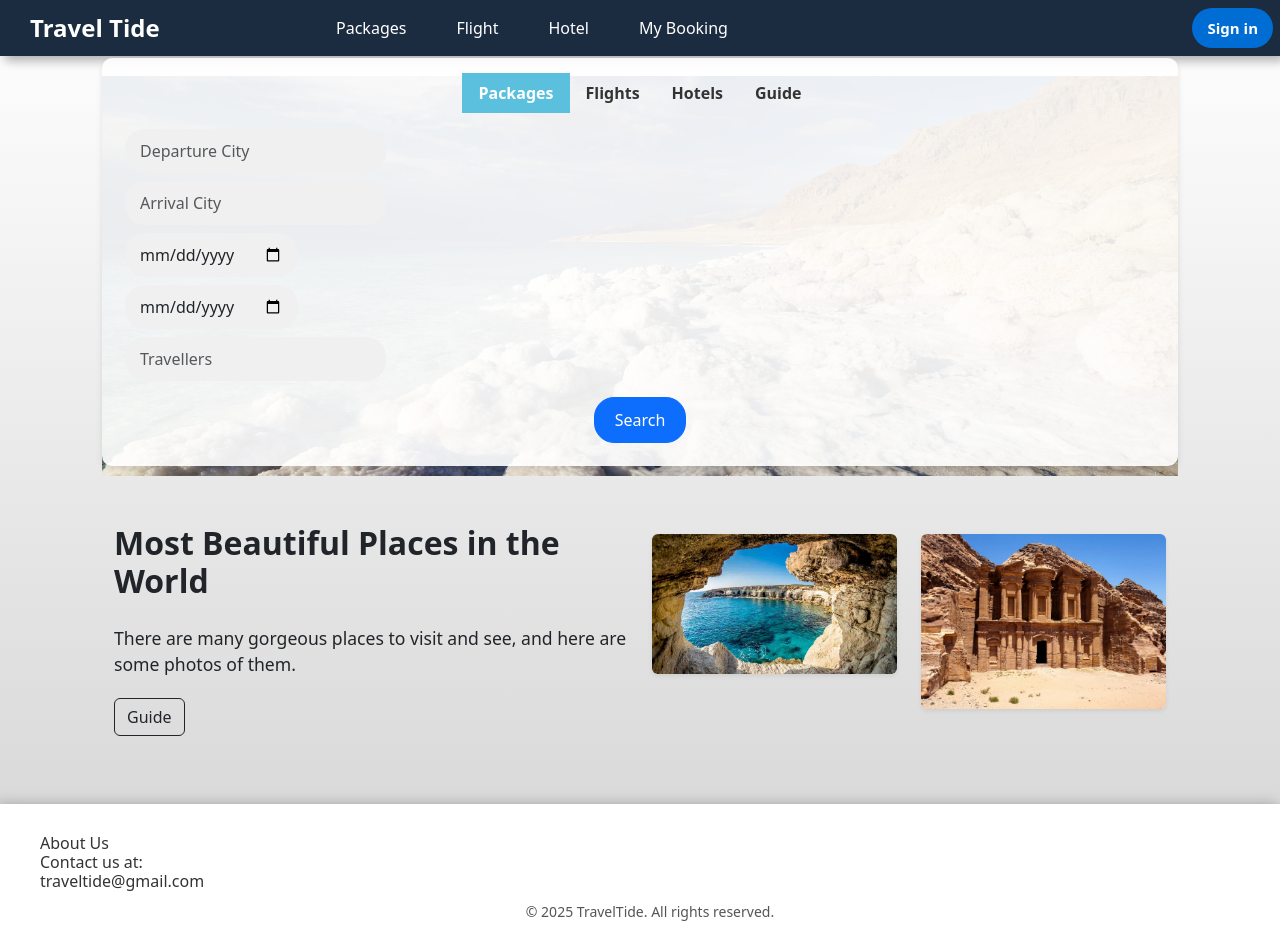
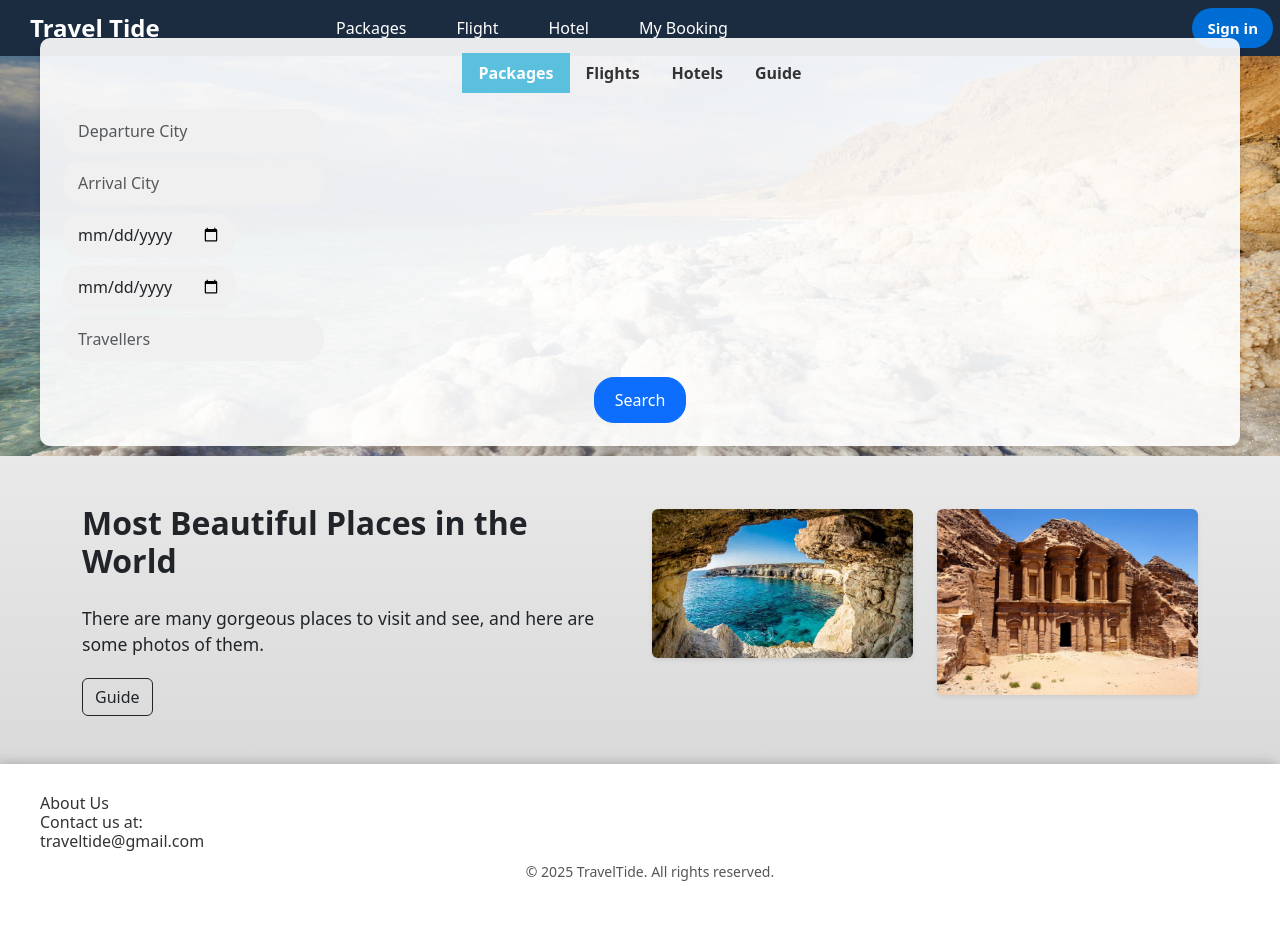
Before and after one commit to omar-alkhader/Travel-Tide, a React (Create React App) app in the folder FrontEnd/: page / in a window 1280 px wide. After the commit the page ends 902 px from the top, so only its background shows below. Built offline with nearby package versions, Linux system fonts and the light colour scheme.

Commit message:
Update Layout.js

```diff
--- a/FrontEnd/src/components/Layout.js
+++ b/FrontEnd/src/components/Layout.js
@@ -7,10 +7,8 @@ const Layout = () => {
   return (
     <div style={{ display: 'flex', flexDirection: 'column', minHeight: '100vh' }}>
       <Navbar />
-      <div className="container">
-        <main>
-          <Outlet /> {/* This will load the correct page content */}
-        </main>
+      <div className="fluid-container">
+        <Outlet /> {/* This will load the correct page content */}
       </div>
       <Footer />
     </div>
```
